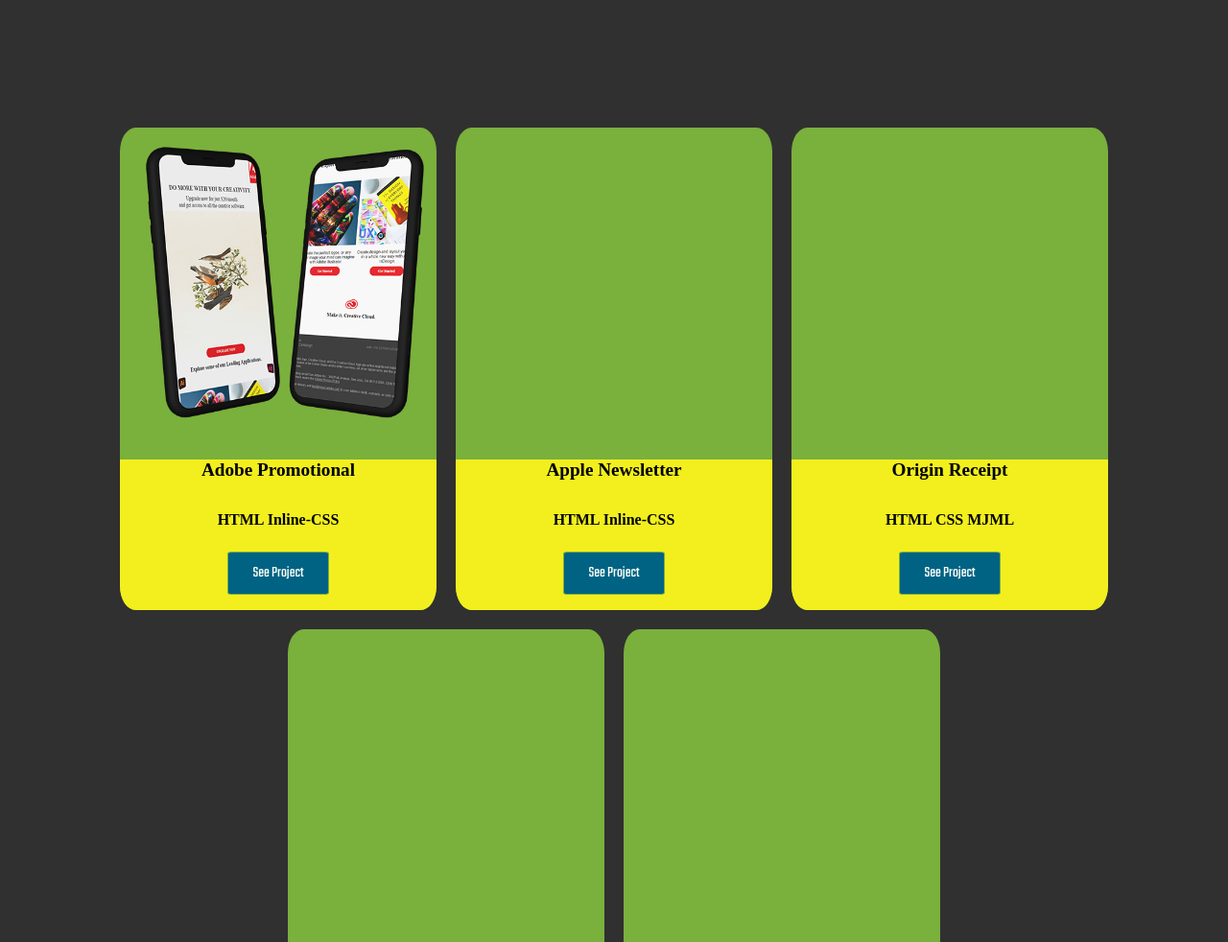
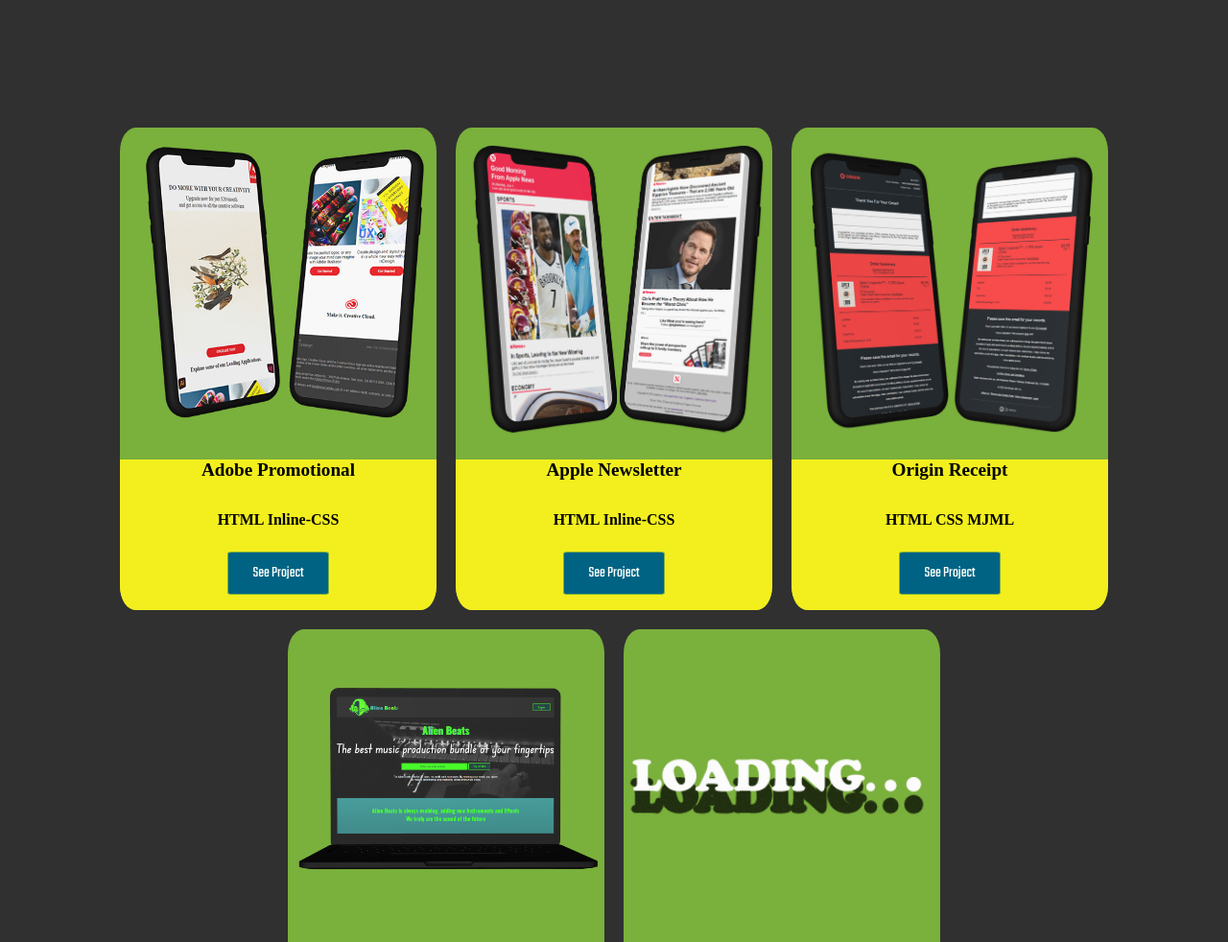
Before and after one commit to aarongrossmandev/aarongrossmandev, a plain HTML site: page portfolio.html in a window 1280 px wide. Shown: the part 318-1300 px from the top of the page at 96% size. Drawn offline with Linux system fonts and the light colour scheme; a web font is replaced by a local one.

Commit message:
Add files via upload

```diff
--- a/css/portfolio.css
+++ b/css/portfolio.css
@@ -237,19 +237,19 @@
 }
 
 .newsletter-email {
-    background-image: url(./images/images/apple-mockup.png);
+    background-image: url(./images/apple-mockup.png);
 }
 
 .receipt-email {
-    background-image: url(./images/images/origin-mockup.png);
+    background-image: url(./images/origin-mockup.png);
 }
 
 .landing-page {
-    background-image: url(./images/images/alienbeats-mockup.png);
+    background-image: url(./images/alienbeats-mockup.png);
 }
 
 .coming-soon {
-    background-image: url(./images/images/loading.png);
+    background-image: url(./images/loading.png);
     display: flex;
 }
 
```
